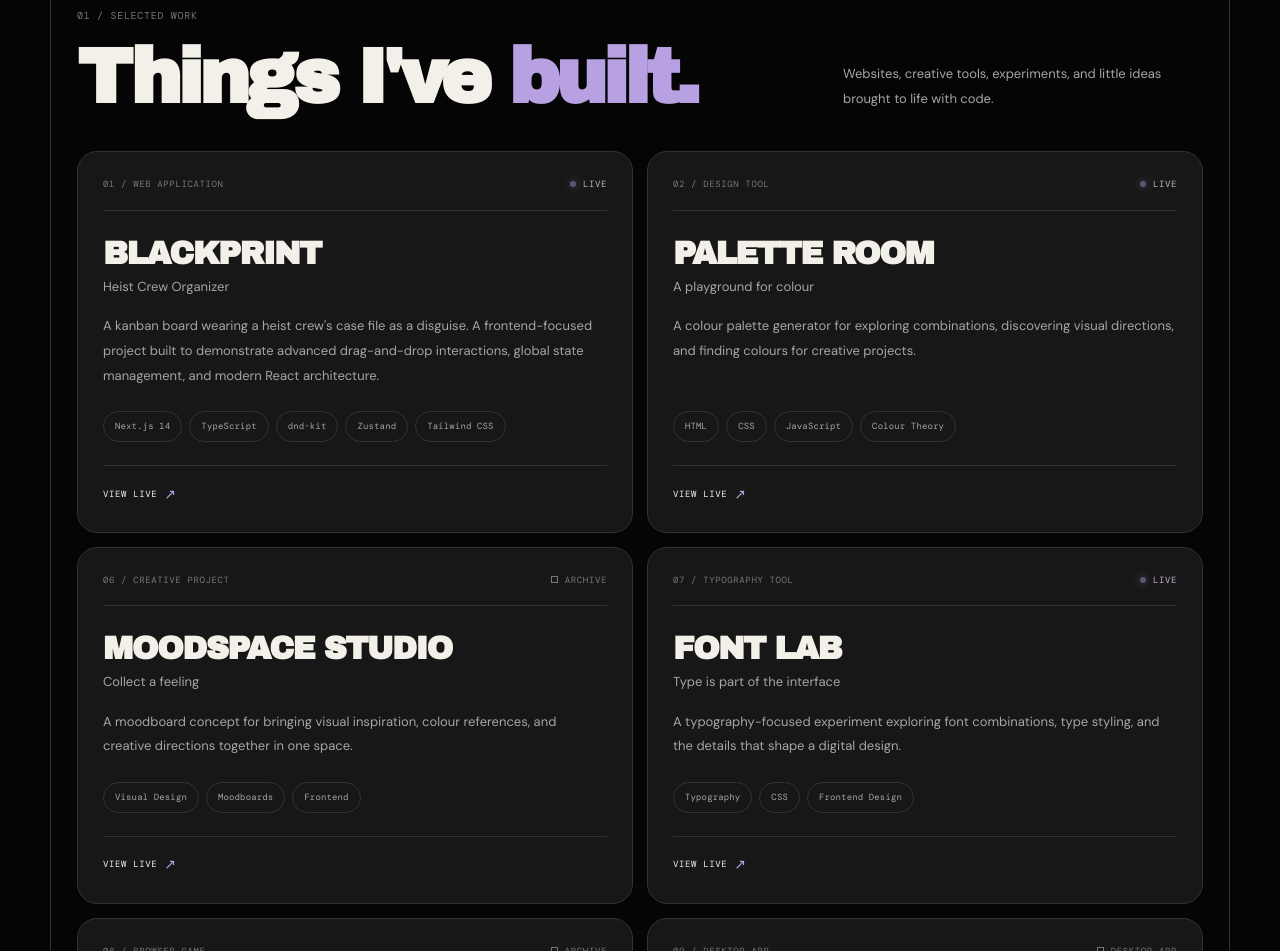
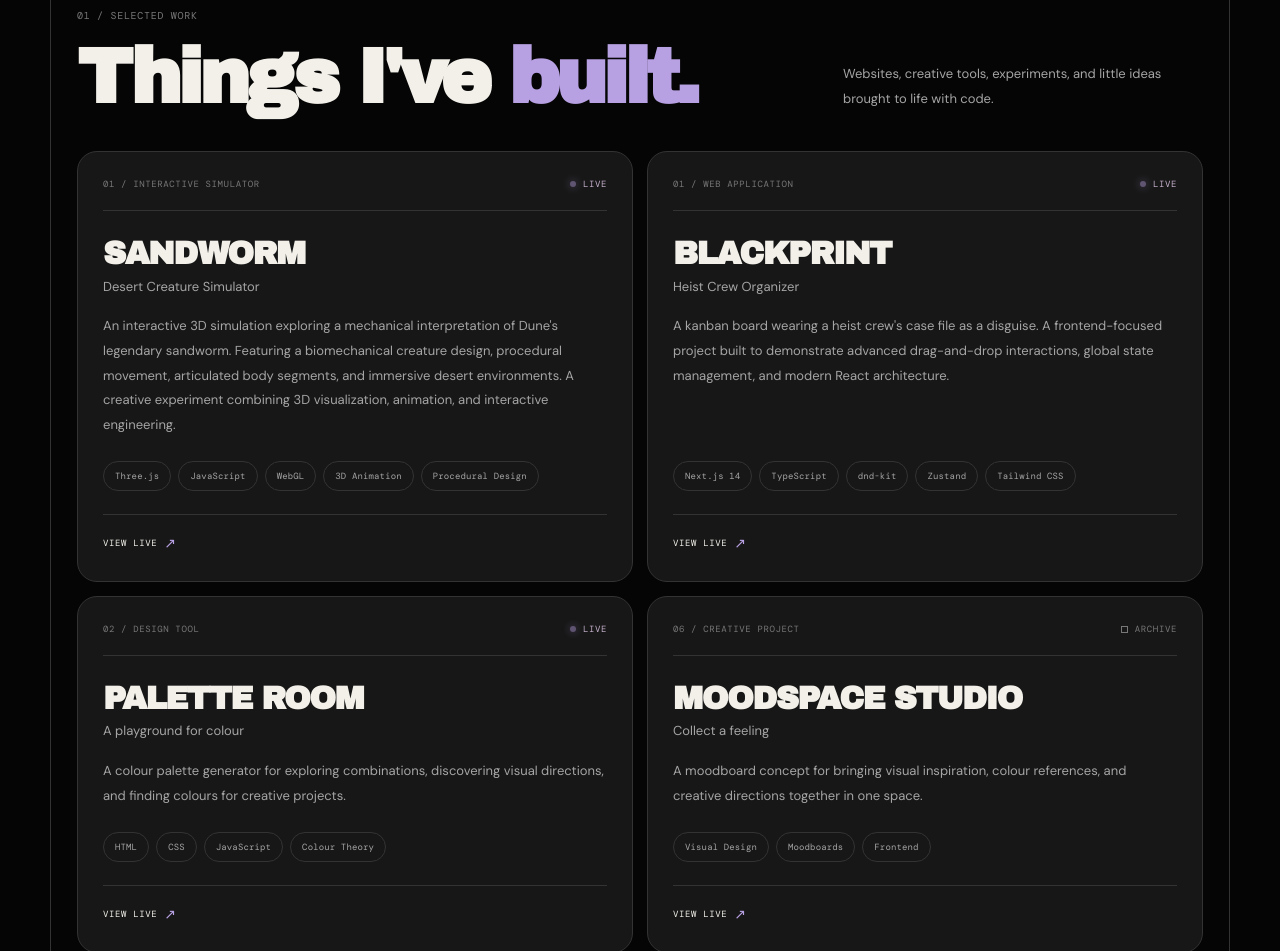
Before and after one commit to foulboness/portfolio-26-, a plain HTML site: page index.html in a window 1280 px wide. Shown: the part 865-1816 px from the top of the page. Drawn offline with nearby package versions, Linux system fonts and the light colour scheme.

Commit message:
Update index.html

```diff
--- a/index.html
+++ b/index.html
@@ -130,6 +130,45 @@
 
 
         <div class="project-grid" id="project-grid">
+
+
+                <!-- 01 -->
+          <article class="project-card" data-category="web">
+            <div class="project-topline">
+              <span class="project-number">01 / INTERACTIVE SIMULATOR</span>
+              <span class="project-status is-live">
+                <span class="status-dot"></span> LIVE
+              </span>
+            </div>
+
+            <h3>SANDWORM</h3>
+            <p class="project-subtitle">Desert Creature Simulator</p>
+
+            <p class="project-description">
+              An interactive 3D simulation exploring a mechanical interpretation
+    of Dune's legendary sandworm. Featuring a biomechanical creature
+    design, procedural movement, articulated body segments, and
+    immersive desert environments. A creative experiment combining
+    3D visualization, animation, and interactive engineering.
+            </p>
+
+            <div class="project-tech">
+              <span>Three.js</span>
+    <span>JavaScript</span>
+    <span>WebGL</span>
+    <span>3D Animation</span>
+    <span>Procedural Design</span>
+  </div>
+            <div class="project-links">
+              <a href="https://sand-wraith-simulator.vercel.app/"
+                 target="_blank" rel="noopener noreferrer">
+                VIEW LIVE <span>↗</span>
+              </a>
+
+            </div>
+          </article>
+
+
 
           <!-- 01 -->
           <article class="project-card" data-category="web">
```
